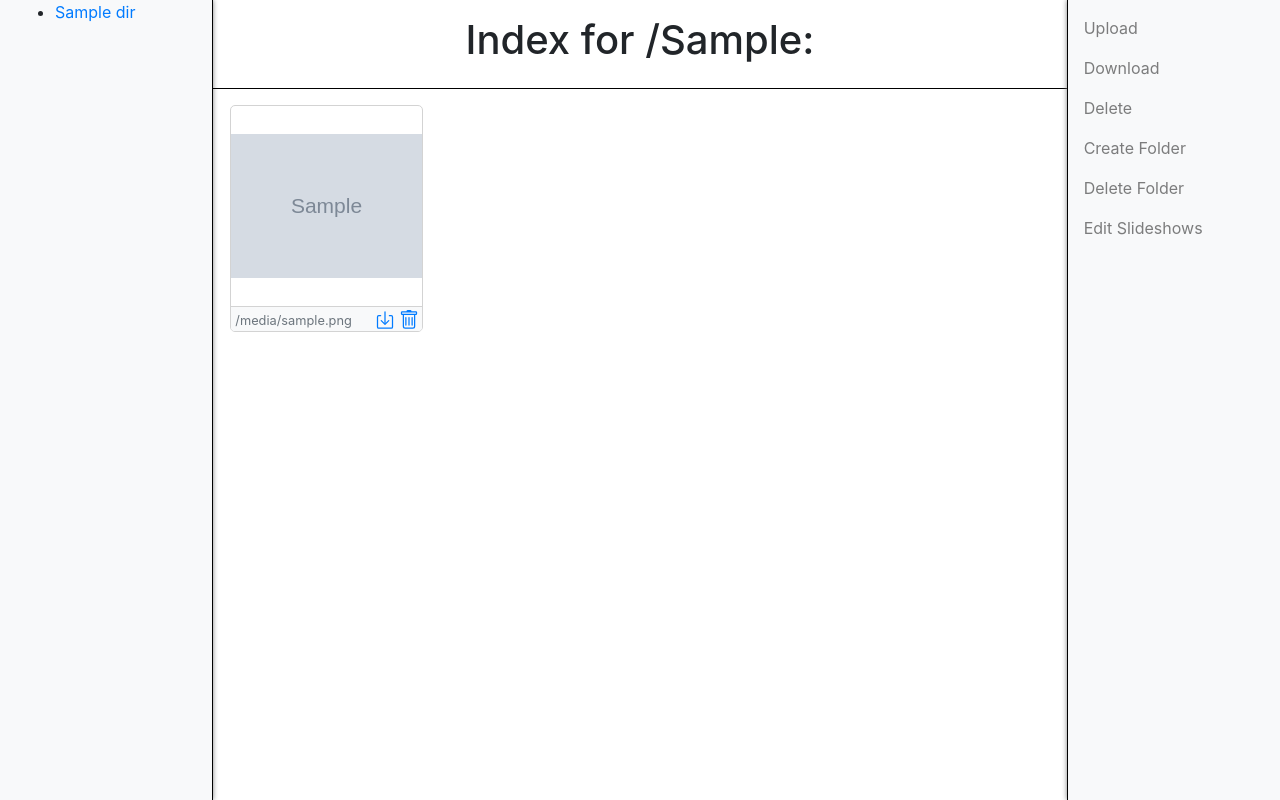
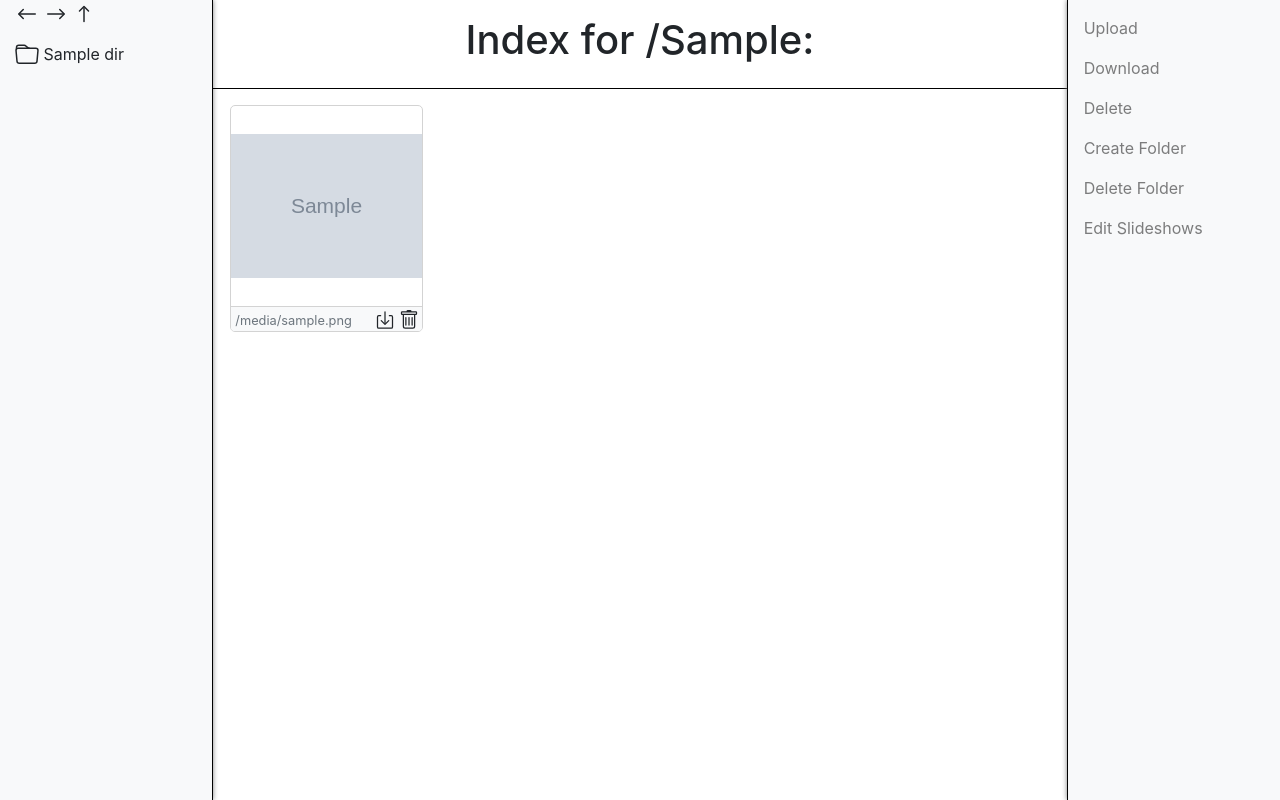
Before and after one commit to aentwist/pi-frame, a Flask app: template src/templates/index.html in a window 1280 px wide. Run offline with Flask 2, Linux system fonts and the light colour scheme; the template is opened without the code that fills it: values that come from a table or form of the project are taken from there, most other values are stand-ins (such as "Sample title", 1, 10 or a date in 2020); grey boxes marked "Sample" are stand-in pictures; some libraries are stand-ins or nearby versions.

Commit message:
add browser buttons, update style

```diff
--- a/src/static/index.css
+++ b/src/static/index.css
@@ -4,36 +4,27 @@
     --box-shadow: 0 0 5px 0 grey;
 }
 
-.file {
-    padding: 0;
-    border: var(--border-light);
-    border-radius: 5px;
-    overflow: hidden;
+.browser-icon,
+.dir-icon {
+    width: 1.5em;
+    height: 1.5em;
 }
 
-.file-icon {
-    width: 1.25em;
-    height: 1.25em;
+.browser-link,
+.dir-link,
+.file-icon-link {
+    color: currentColor;
 }
 
+.browser-link:hover,
+.dir-link:hover,
 .file-icon-link:hover {
     text-decoration: none;
 }
 
-.file-icon-container {
-    position: absolute;
-    right: 0;
-    bottom: 2px;
-}
-
-.file-img-top {
-    width: 100%;
-    height: 25vh;
-    object-fit: contain;
-}
-
-.file-name {
-    border-top: var(--border-light);
+#browser ul {
+    padding-left: 0;
+    list-style: none;
 }
 
 #contentLeft {
@@ -66,6 +57,34 @@
     height: 100vh;
 }
 
+.file {
+    padding: 0;
+    border: var(--border-light);
+    border-radius: 5px;
+    overflow: hidden;
+}
+
+.file-icon {
+    width: 1.25em;
+    height: 1.25em;
+}
+
+.file-icon-container {
+    position: absolute;
+    right: 0;
+    bottom: 2px;
+}
+
+.file-img-top {
+    width: 100%;
+    height: 25vh;
+    object-fit: contain;
+}
+
+.file-name {
+    border-top: var(--border-light);
+}
+
 header {
     border-bottom: var(--border-dark);
 }
--- a/src/templates/index.html
+++ b/src/templates/index.html
@@ -30,13 +30,40 @@
 
     <body>
         <div class="row mx-0">
-            <nav id="contentLeft" class="col-2 bg-light">
-                <ul>
-                    {% for dir in dirs: %}
-                    <li><a href="{{ url_for('index', rel_path=rel_path + '/' + dir, page=page) }}">{{ dir }}</a></li>
-                    {% endfor %}
-                </ul>
-            </nav>
+            <div id="contentLeft" class="col-2 bg-light">
+                <nav id="browser">
+                    <div>
+                        <a class="browser-link" href="#" title="Go back" onclick="window.history.back(); return false;">
+                            <svg class="browser-icon bi" fill="currentColor">
+                                <use href="{{ url_for('static', filename='bootstrap-icons.svg') }}#arrow-left" />
+                            </svg>
+                        </a>
+                        <a class="browser-link" href="#" title="Go forward" onclick="window.history.forward(); return false;">
+                            <svg class="browser-icon bi" fill="currentColor">
+                                <use href="{{ url_for('static', filename='bootstrap-icons.svg') }}#arrow-right" />
+                            </svg>
+                        </a>
+                        <a class="browser-link" href="#" title="Go up" onclick="return false;">
+                            <svg class="browser-icon bi" fill="currentColor">
+                                <use href="{{ url_for('static', filename='bootstrap-icons.svg') }}#arrow-up" />
+                            </svg>
+                        </a>
+                    </div>
+
+                    <ul class="mt-3">
+                        {% for dir in dirs: %}
+                        <li>
+                            <a class="dir-link" href="{{ url_for('index', rel_path=rel_path + '/' + dir, page=page) }}">
+                                <svg class="dir-icon bi" fill="currentColor">
+                                    <use href="{{ url_for('static', filename='bootstrap-icons.svg') }}#folder" />
+                                </svg>
+                                {{ dir }}
+                            </a>
+                        </li>
+                        {% endfor %}
+                    </ul>
+                </nav>
+            </div>
 
             <div id="contentMiddle" class="col">
                 <header class="text-center py-3">
```
